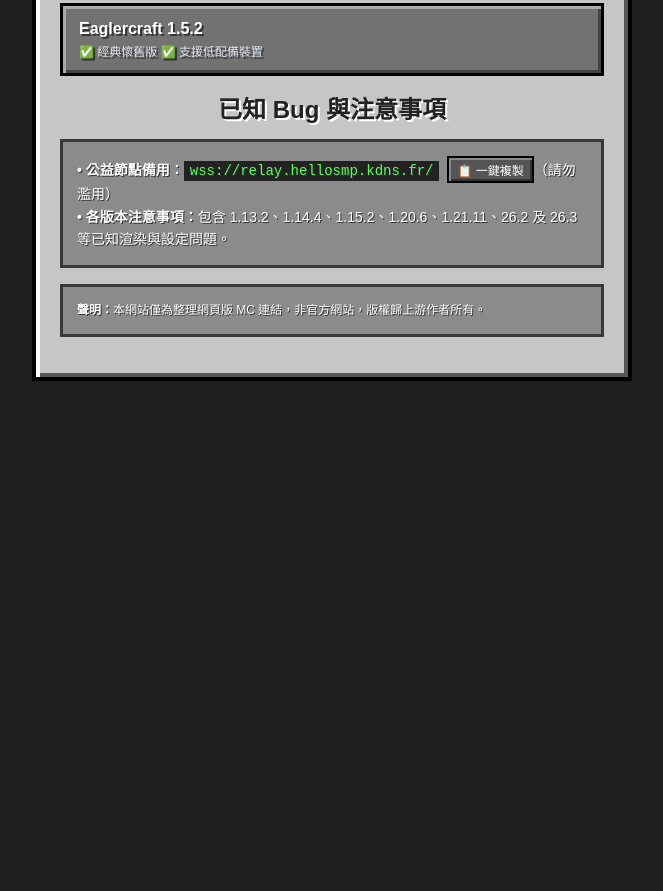
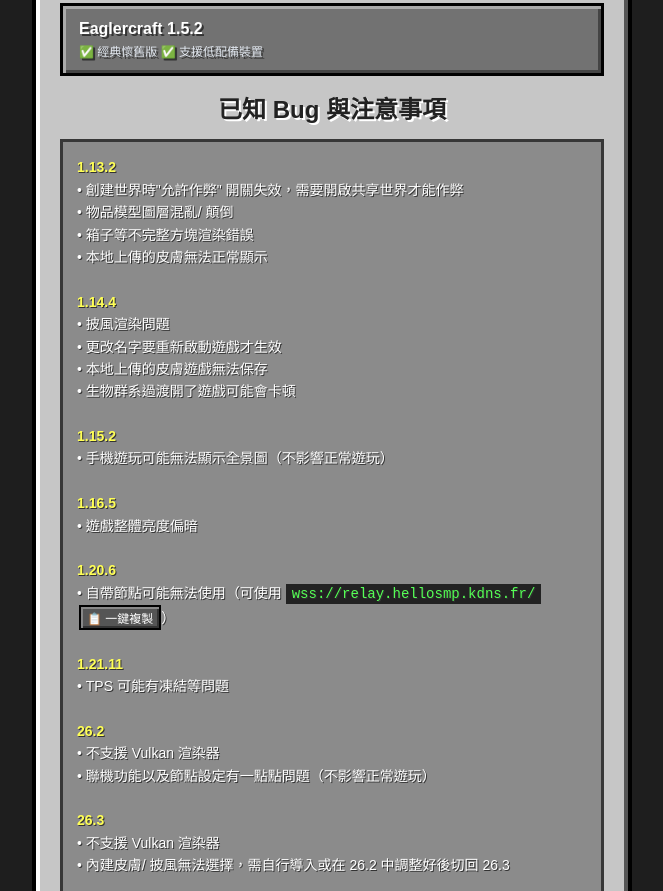
Before and after one commit to Benjamin2015tw/mcjs, a plain HTML site: page play.html in a window 1280 px wide. Shown: the part 1081-1972 px from the top of the page, without its empty margins (308-971 px from the left). Before the commit the page ends 1482 px from the top, so only its background shows below. Drawn offline with Linux system fonts and the light colour scheme.

Commit message:
update original exact bug list

```diff
--- a/play.html
+++ b/play.html
@@ -35,8 +35,30 @@
   <a class="btn" href="https://1.mcjslink.144449.xyz/1.5.2" target="_blank"><span class="title">Eaglercraft 1.5.2</span><span class="desc">✅ 經典懷舊版 ✅ 支援低配備裝置</span></a>
   <h2>已知 Bug 與注意事項</h2>
   <div class="notice">
-    <strong>• 公益節點備用：</strong><code style="background:#222;padding:2px 6px;color:#55ff55;">wss://relay.hellosmp.kdns.fr/</code> <button onclick="navigator.clipboard.writeText('wss://relay.hellosmp.kdns.fr/');this.innerText='✅ 已複製！';this.style.background='#3c8527';setTimeout(()=>{this.innerText='📋 一鍵複製';this.style.background='#555';},2000)" style="background:#555;color:#fff;border:2px solid #000;box-shadow:inset 2px 2px 0 #888,inset -2px -2px 0 #333;padding:3px 8px;cursor:pointer;font-family:inherit;font-size:12px;margin-left:4px;">📋 一鍵複製</button>（請勿濫用）<br>
-    <strong>• 各版本注意事項：</strong>包含 1.13.2、1.14.4、1.15.2、1.20.6、1.21.11、26.2 及 26.3 等已知渲染與設定問題。
+    <strong style="color:#ffff55;">1.13.2</strong><br>
+    • 創建世界時"允許作弊" 開關失效，需要開啟共享世界才能作弊<br>
+    • 物品模型圖層混亂/ 顛倒<br>
+    • 箱子等不完整方塊渲染錯誤<br>
+    • 本地上傳的皮膚無法正常顯示<br><br>
+    <strong style="color:#ffff55;">1.14.4</strong><br>
+    • 披風渲染問題<br>
+    • 更改名字要重新啟動遊戲才生效<br>
+    • 本地上傳的皮膚遊戲無法保存<br>
+    • 生物群系過渡開了遊戲可能會卡頓<br><br>
+    <strong style="color:#ffff55;">1.15.2</strong><br>
+    • 手機遊玩可能無法顯示全景圖（不影響正常遊玩）<br><br>
+    <strong style="color:#ffff55;">1.16.5</strong><br>
+    • 遊戲整體亮度偏暗<br><br>
+    <strong style="color:#ffff55;">1.20.6</strong><br>
+    • 自帶節點可能無法使用（可使用 <code style="background:#222;padding:2px 6px;color:#55ff55;">wss://relay.hellosmp.kdns.fr/</code> <button onclick="navigator.clipboard.writeText('wss://relay.hellosmp.kdns.fr/');this.innerText='✅ 已複製！';this.style.background='#3c8527';setTimeout(()=>{this.innerText='📋 一鍵複製';this.style.background='#555';},2000)" style="background:#555;color:#fff;border:2px solid #000;box-shadow:inset 2px 2px 0 #888,inset -2px -2px 0 #333;padding:2px 6px;cursor:pointer;font-family:inherit;font-size:12px;margin-left:2px;">📋 一鍵複製</button>）<br><br>
+    <strong style="color:#ffff55;">1.21.11</strong><br>
+    • TPS 可能有凍結等問題<br><br>
+    <strong style="color:#ffff55;">26.2</strong><br>
+    • 不支援 Vulkan 渲染器<br>
+    • 聯機功能以及節點設定有一點點問題（不影響正常遊玩）<br><br>
+    <strong style="color:#ffff55;">26.3</strong><br>
+    • 不支援 Vulkan 渲染器<br>
+    • 內建皮膚/ 披風無法選擇，需自行導入或在 26.2 中調整好後切回 26.3
   </div>
   <div class="notice" style="font-size:12px;">
     <strong>聲明：</strong>本網站僅為整理網頁版 MC 連結，非官方網站，版權歸上游作者所有。
```
